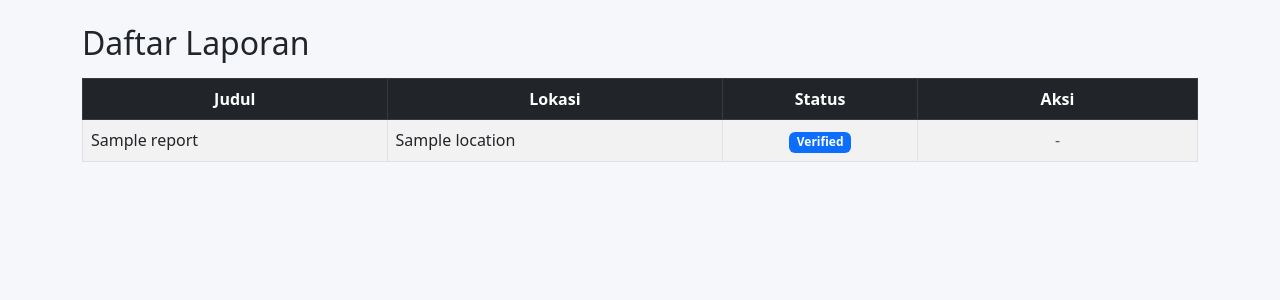
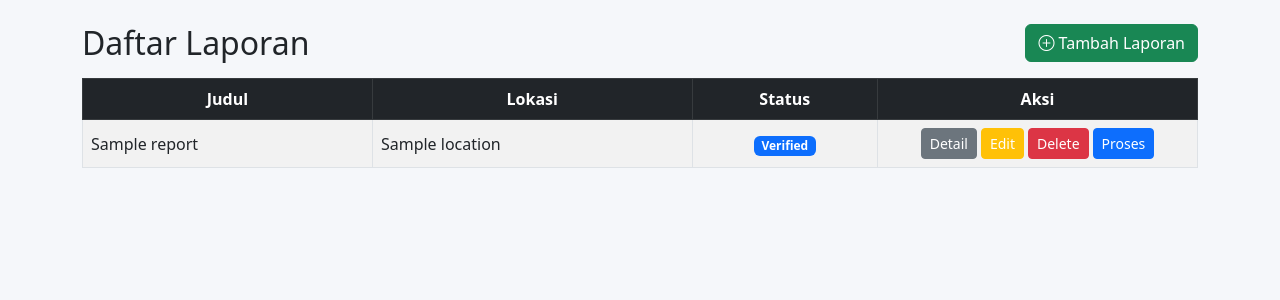
Before and after one commit to IET-Polinela/project-2026-AnnisaOlivia0608, a Django app: template iet_24782069_2026/main_app/templates/main_app/report_list.html in a window 1280 px wide. Shown: the part 96-396 px from the top of the page. Run offline with Django 5.2, Linux system fonts and the light colour scheme; the template is opened without the code that fills it: most values are stand-ins (such as "Sample title", 1, 10 or a date in 2020).

Commit message:
perbaikan kode dan tampilan

```diff
--- a/iet_24782069_2026/main_app/templates/main_app/report_list.html
+++ b/iet_24782069_2026/main_app/templates/main_app/report_list.html
@@ -16,12 +16,9 @@
 <div class="d-flex justify-content-between align-items-center mb-3">
     <h2 class="mb-0">Daftar Laporan</h2>
 
-    <!-- ✅ TOMBOL TAMBAH (HANYA ADMIN) -->
-    {% if user.is_authenticated and user.is_admin %}
     <a href="{% url 'add_report' %}" class="btn btn-success">
         <i class="bi bi-plus-circle"></i> Tambah Laporan
     </a>
-    {% endif %}
 </div>
 
 <div class="table-responsive">
@@ -31,7 +28,7 @@
             <th>Judul</th>
             <th>Lokasi</th>
             <th>Status</th>
-            <th style="width: 280px;">Aksi</th>
+            <th style="width: 320px;">Aksi</th>
         </tr>
         </thead>
 
@@ -60,61 +57,61 @@
                 {% endif %}
             </td>
 
-            <!-- AKSI -->
-            <td class="text-center">
+            <!-- ✅ AKSI (SUDAH DIUBAH) -->
+            <td>
 
-                {% if user.is_authenticated and user.is_admin %}
+
+                <div class="d-flex gap-1 flex-wrap justify-content-center">
+
+                    <!-- DETAIL -->
+                    <a href="{% url 'report_detail' report.pk %}"
+                       class="btn btn-secondary btn-sm">
+                        Detail
+                    </a>
 
                     <!-- EDIT -->
                     <a href="{% url 'update_report' report.pk %}"
-                       class="btn btn-warning btn-sm me-1">
-                        <i class="bi bi-pencil"></i>
+                       class="btn btn-warning btn-sm text-white">
+                        Edit
                     </a>
 
                     <!-- DELETE -->
                     <a href="{% url 'delete_report' report.pk %}"
-                       class="btn btn-danger btn-sm me-1">
-                        <i class="bi bi-trash"></i>
+                       class="btn btn-danger btn-sm">
+                        Delete
                     </a>
 
                     <!-- WORKFLOW -->
                     {% if report.status == 'REPORTED' %}
-                        <form method="POST" action="{% url 'update_status' report.pk %}"
-                              class="d-inline"
-                              onsubmit="return confirm('Yakin verifikasi laporan?')">
+                        <form method="POST" action="{% url 'update_status' report.pk %}">
                             {% csrf_token %}
                             <input type="hidden" name="status" value="VERIFIED">
-                            <button type="submit" class="btn btn-primary btn-sm">
+                            <button class="btn btn-info btn-sm text-white">
                                 Verifikasi
                             </button>
                         </form>
 
                     {% elif report.status == 'VERIFIED' %}
-                        <form method="POST" action="{% url 'update_status' report.pk %}"
-                              class="d-inline"
-                              onsubmit="return confirm('Yakin proses laporan?')">
+                        <form method="POST" action="{% url 'update_status' report.pk %}">
                             {% csrf_token %}
                             <input type="hidden" name="status" value="IN_PROGRESS">
-                            <button type="submit" class="btn btn-info btn-sm">
+                            <button class="btn btn-primary btn-sm">
                                 Proses
                             </button>
                         </form>
 
                     {% elif report.status == 'IN_PROGRESS' %}
-                        <form method="POST" action="{% url 'update_status' report.pk %}"
-                              class="d-inline"
-                              onsubmit="return confirm('Yakin selesaikan laporan?')">
+                        <form method="POST" action="{% url 'update_status' report.pk %}">
                             {% csrf_token %}
                             <input type="hidden" name="status" value="RESOLVED">
-                            <button type="submit" class="btn btn-success btn-sm">
-                                Selesaikan
+                            <button class="btn btn-success btn-sm">
+                                Selesai
                             </button>
                         </form>
                     {% endif %}
 
-                {% else %}
-                    <span class="text-muted">-</span>
-                {% endif %}
+                </div>
+
 
             </td>
         </tr>
```
Also changed, not shown: iet_24782069_2026/main_app/views.py (+4 -4 lines).
